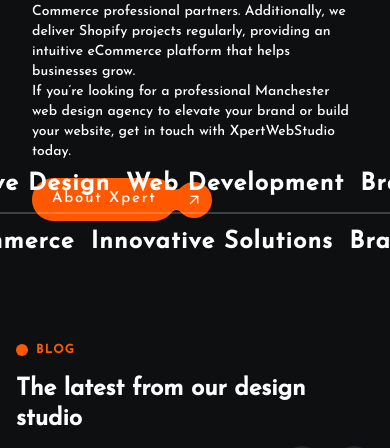
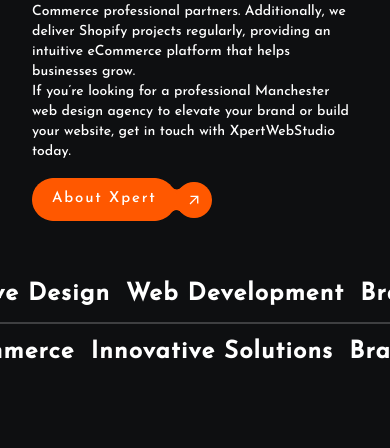
Before and after one commit to Syed-rayyan12/xpertwebstudio, a Next.js app: page / in a window 390 px wide. Shown: the part 7943-8391 px from the top of the page. Built offline with nearby package versions, Linux system fonts and the light colour scheme.

Commit message:
mobile issue resolved

```diff
--- a/app/components/homeComponents/Marquee.jsx
+++ b/app/components/homeComponents/Marquee.jsx
@@ -21,7 +21,7 @@
     ]
 
     return (
-        <section className="relative overflow-hidden py-6 sm:py-10 lg:py-16  max-sm:mt-[990px] sm:mt-[920px] md:mt-[1150px] lg:mt-[1100px] xl:mt-[980px]">
+        <section className="relative overflow-hidden py-6 sm:py-10 lg:py-16  max-sm:mt-[1100px] sm:mt-[920px] md:mt-[1150px] lg:mt-[1100px] xl:mt-[980px]">
             {/* Top Line - Scrolls Left */}
             <div className="relative flex overflow-hidden whitespace-nowrap border-b-2 border-white/20 py-3 sm:py-4 lg:py-6">
                 <div className="flex animate-marquee-left gap-4 sm:gap-8 lg:gap-12">
```
